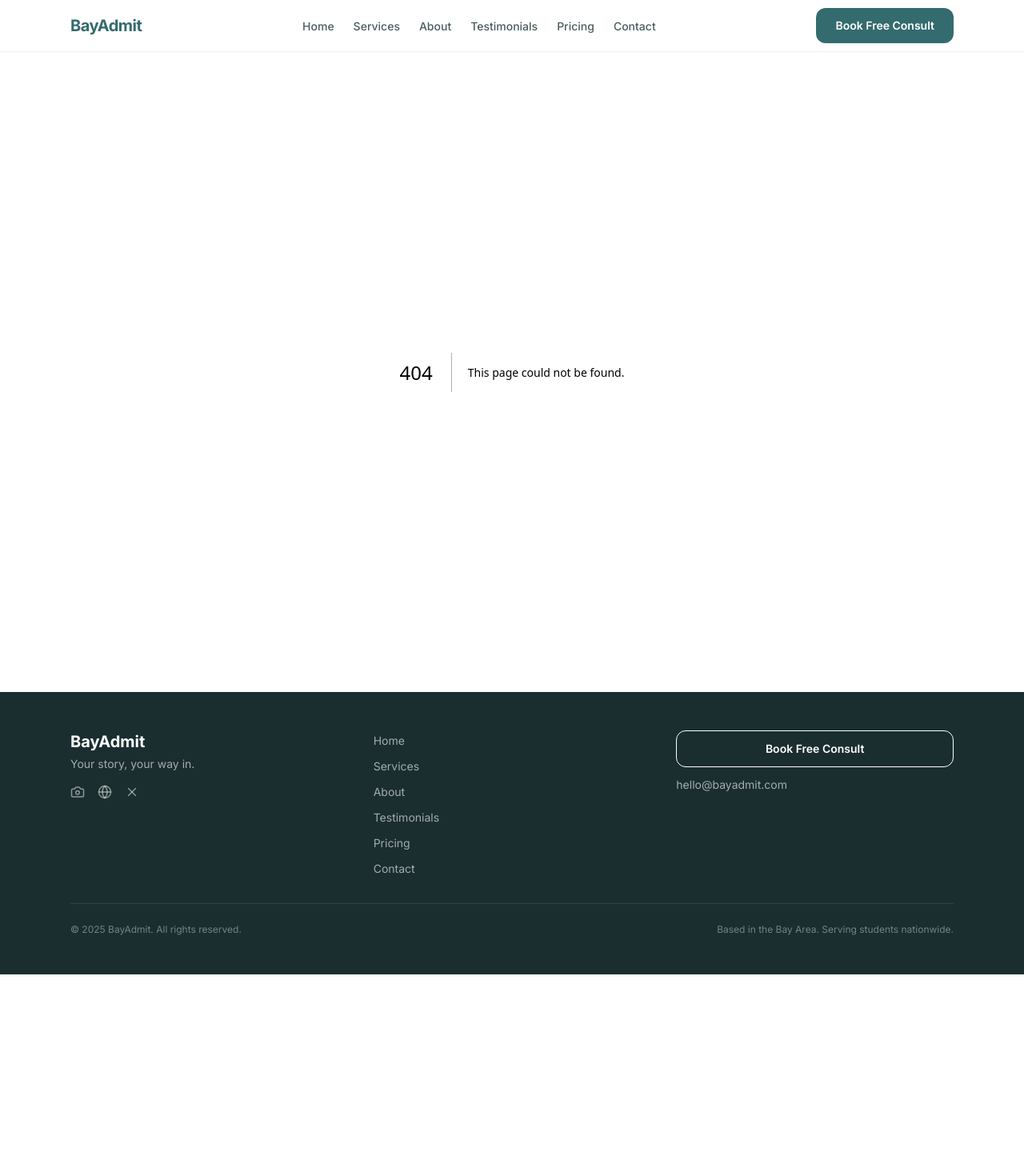
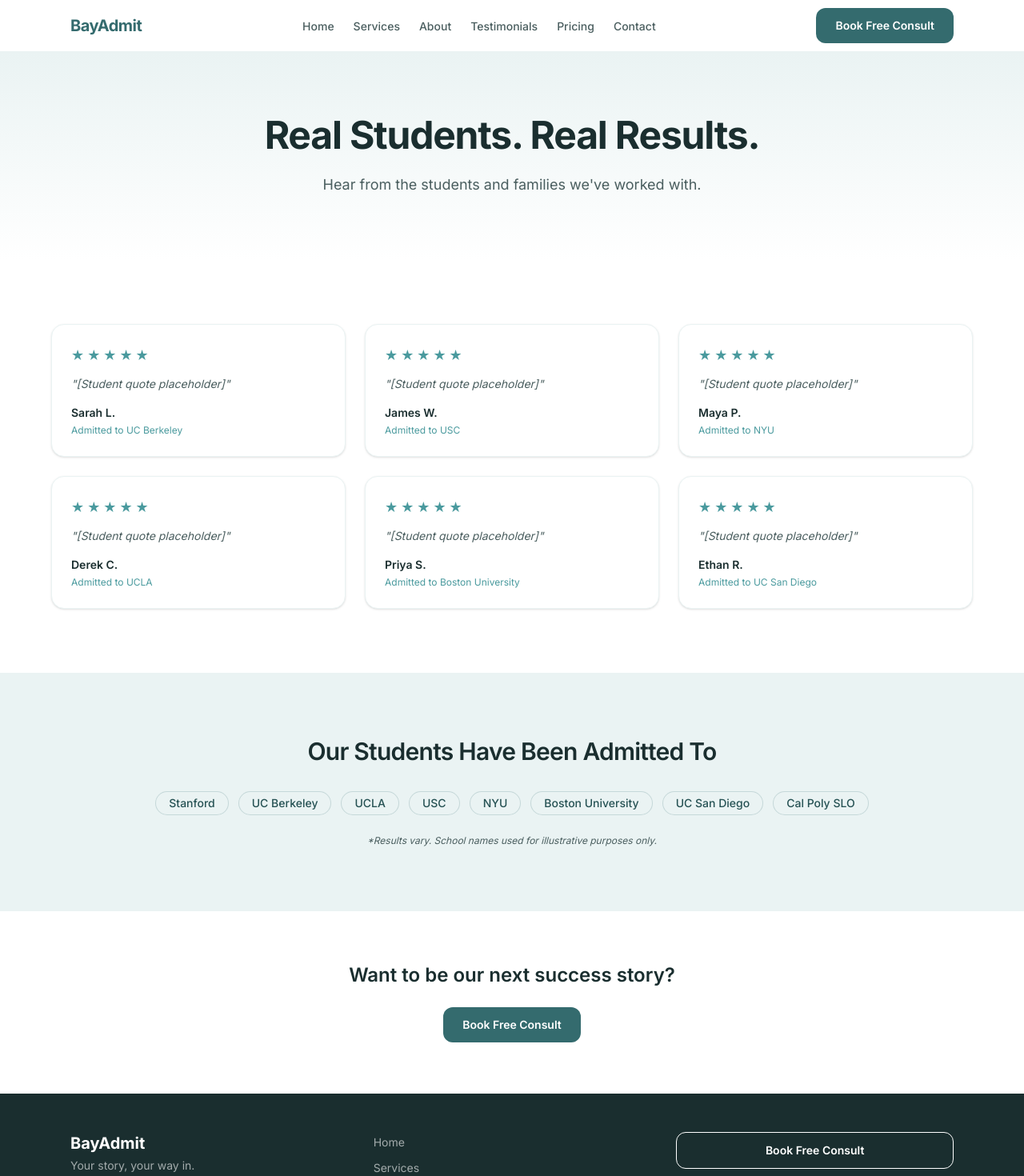
Before and after one commit to hrsinghvi/925admit, a Next.js app: page /testimonials in a window 1280 px wide. Before the commit this address had no page. Shown: the top 1470 px of the page at 80% size. Before the commit the page ends 1218 px from the top, so only its background shows below. Built offline with nearby package versions, Linux system fonts and the light colour scheme.

Commit message:
feat: add Testimonials page and TestimonialCard component

```diff
--- /dev/null
+++ b/app/testimonials/page.tsx
@@ -0,0 +1,85 @@
+import type { Metadata } from 'next'
+import AnimateIn from '@/components/AnimateIn'
+import SectionHeading from '@/components/SectionHeading'
+import TestimonialCard from '@/components/TestimonialCard'
+import Button from '@/components/Button'
+import { StaggerContainer, StaggerItem } from '@/components/StaggerContainer'
+import { TESTIMONIALS, SUCCESS_SCHOOLS, CALENDLY_URL } from '@/lib/constants'
+
+export const metadata: Metadata = {
+  title: 'Student Success Stories',
+  description:
+    'Hear from students and families who worked with BayAdmit. Admitted to UC Berkeley, UCLA, USC, NYU, and more.',
+  openGraph: {
+    title: 'Student Success Stories | BayAdmit',
+    description:
+      'Hear from students and families who worked with BayAdmit. Admitted to UC Berkeley, UCLA, USC, NYU, and more.',
+    url: 'https://bayadmit.com/testimonials',
+  },
+}
+
+export default function TestimonialsPage() {
+  return (
+    <>
+      {/* Hero */}
+      <section className="bg-gradient-to-b from-primary-light to-white py-20 px-4 sm:px-6">
+        <div className="max-w-3xl mx-auto text-center">
+          <AnimateIn>
+            <h1 className="text-5xl font-bold tracking-tight text-brand-dark">
+              Real Students. Real Results.
+            </h1>
+          </AnimateIn>
+          <AnimateIn delay={0.1}>
+            <p className="mt-6 text-lg text-brand-neutral">
+              Hear from the students and families we've worked with.
+            </p>
+          </AnimateIn>
+        </div>
+      </section>
+
+      {/* Testimonials Grid */}
+      {/* TODO: Replace with real student testimonials */}
+      <section className="bg-white py-20 px-4 sm:px-6">
+        <div className="max-w-6xl mx-auto">
+          <StaggerContainer className="grid grid-cols-1 md:grid-cols-2 lg:grid-cols-3 gap-6">
+            {TESTIMONIALS.map((t) => (
+              <StaggerItem key={t.name}>
+                <TestimonialCard {...t} />
+              </StaggerItem>
+            ))}
+          </StaggerContainer>
+        </div>
+      </section>
+
+      {/* Success Schools */}
+      <section className="bg-primary-light py-20 px-4 sm:px-6">
+        <div className="max-w-6xl mx-auto text-center">
+          <SectionHeading title="Our Students Have Been Admitted To" />
+          <div className="mt-8 flex flex-wrap justify-center gap-3">
+            {SUCCESS_SCHOOLS.map((school) => (
+              <span
+                key={school}
+                className="bg-primary-light text-primary-dark font-medium px-4 py-1 rounded-full text-sm border border-primary/20"
+              >
+                {school}
+              </span>
+            ))}
+          </div>
+          <p className="mt-6 text-xs text-brand-neutral italic">
+            *Results vary. School names used for illustrative purposes only.
+          </p>
+        </div>
+      </section>
+
+      {/* CTA */}
+      <section className="bg-white py-16 px-4 sm:px-6 text-center">
+        <h2 className="text-2xl font-semibold text-brand-dark mb-6">
+          Want to be our next success story?
+        </h2>
+        <Button href={CALENDLY_URL} external variant="primary">
+          Book Free Consult
+        </Button>
+      </section>
+    </>
+  )
+}
--- /dev/null
+++ b/components/TestimonialCard.tsx
@@ -0,0 +1,23 @@
+interface TestimonialCardProps {
+  quote: string
+  name: string
+  result: string
+  stars: number
+}
+
+export default function TestimonialCard({ quote, name, result, stars }: TestimonialCardProps) {
+  return (
+    <article className="bg-white rounded-2xl shadow-sm border border-primary-light p-6">
+      <div className="flex gap-1 mb-3" aria-label={`${stars} out of 5 stars`}>
+        {Array.from({ length: stars }).map((_, i) => (
+          <span key={i} className="text-accent text-lg" aria-hidden="true">
+            ★
+          </span>
+        ))}
+      </div>
+      <p className="text-brand-neutral text-sm italic mb-4">"{quote}"</p>
+      <p className="font-semibold text-brand-dark text-sm">{name}</p>
+      <p className="text-accent text-xs mt-1">{result}</p>
+    </article>
+  )
+}
```
